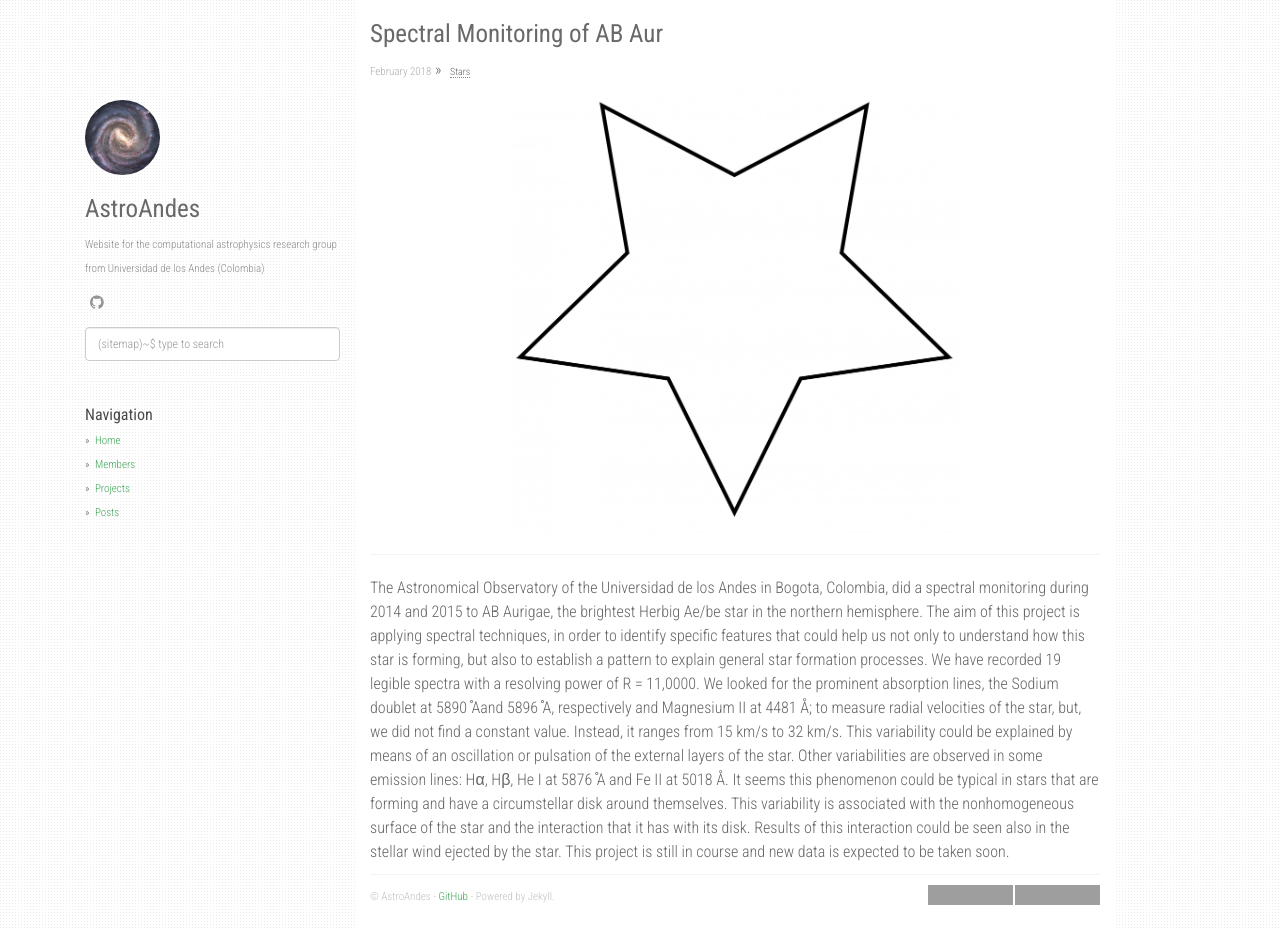
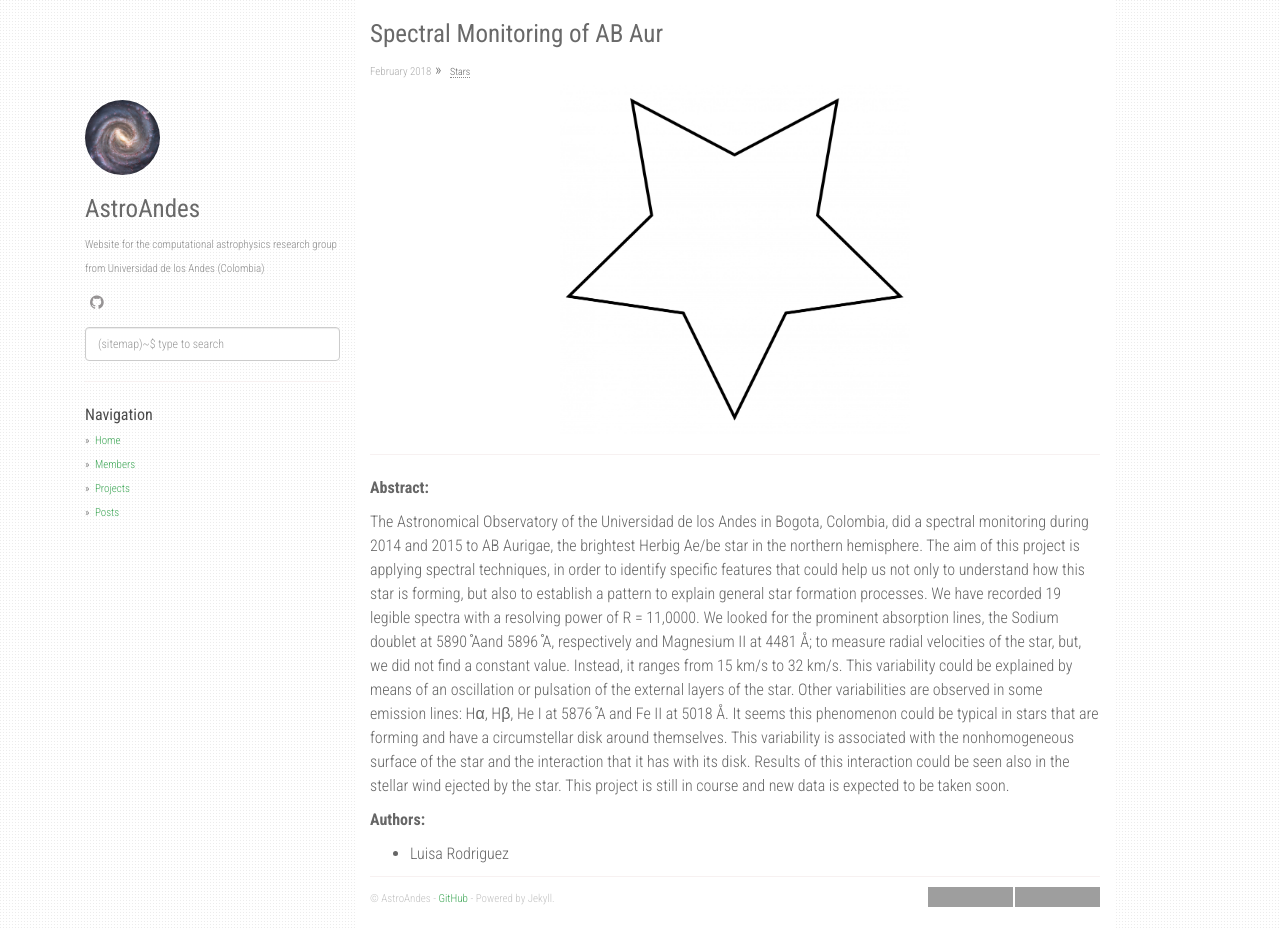
Before and after one commit to astroandes/astroandes.github.io, a Jekyll site: the page built from _project/ab_spectralmonitoring.md, in a window 1280 px wide and 930 px high. Built offline with Jekyll 4.4.1, drawn with Linux system fonts in a browser that asks for light colours; nearby versions of some CDN libraries; grey boxes are pictures that could not be loaded.

Commit message:
updates in projects

```diff
--- a/_layouts/project_single.html
+++ b/_layouts/project_single.html
@@ -19,7 +19,7 @@ layout: default
       {% if project.slug == page.slug %}
         <a href="/static/projects/{{ project.image }}" class="thickbox">
           <center>
-            <img src="/static/projects/{{ project.image }}" alt="{{ page.title }}" title="{{ page.title }}" height="450px">
+            <img src="/static/projects/{{ project.image }}" alt="{{ page.title }}" title="{{ page.title }}" height="350px">
           </center>
         </a>
       {% endif %}
--- a/_project/ab_spectralmonitoring.md
+++ b/_project/ab_spectralmonitoring.md
@@ -3,4 +3,27 @@ layout: project_single
 title:  "Spectral Monitoring of AB Aur"
 slug: "ab_spectralmonitoring"
 ---
-The Astronomical Observatory of the Universidad de los Andes in Bogota, Colombia, did a spectral monitoring during 2014 and 2015 to AB Aurigae, the brightest Herbig Ae/be star in the northern hemisphere. The aim of this project is applying spectral techniques, in order to identify specific features that could help us not only to understand how this star is forming, but also to establish a pattern to explain general star formation processes. We have recorded 19 legible spectra with a resolving power of R = 11,0000. We looked for the prominent absorption lines, the Sodium doublet at 5890 ̊Aand 5896 ̊A, respectively and Magnesium II at 4481 Å; to measure radial velocities of the star, but, we did not find a constant value. Instead, it ranges from 15 km/s to 32 km/s. This variability could be explained by means of an oscillation or pulsation of the external layers of the star. Other variabilities are observed in some emission lines: Hα, Hβ, He I at 5876 ̊A and Fe II at 5018 Å. It seems this phenomenon could be typical in stars that are forming and have a circumstellar disk around themselves. This variability is associated with the nonhomogeneous surface of the star and the interaction that it has with its disk. Results of this interaction could be seen also in the stellar wind ejected by the star. This project is still in course and new data is expected to be taken soon.
+**Abstract:**
+
+The Astronomical Observatory of the Universidad de los Andes in Bogota, Colombia,
+did a spectral monitoring during 2014 and 2015 to AB Aurigae, the brightest
+Herbig Ae/be star in the northern hemisphere. The aim of this project is applying
+spectral techniques, in order to identify specific features that could help us
+not only to understand how this star is forming, but also to establish a pattern
+to explain general star formation processes. We have recorded 19 legible spectra
+with a resolving power of R = 11,0000. We looked for the prominent absorption
+lines, the Sodium doublet at 5890 ̊Aand 5896 ̊A, respectively and Magnesium II at
+4481 Å; to measure radial velocities of the star, but, we did not find a constant
+value. Instead, it ranges from 15 km/s to 32 km/s. This variability could be
+explained by means of an oscillation or pulsation of the external layers of the
+star. Other variabilities are observed in some emission lines: Hα, Hβ, He I at
+5876 ̊A and Fe II at 5018 Å. It seems this phenomenon could be typical in stars
+that are forming and have a circumstellar disk around themselves. This variability
+is associated with the nonhomogeneous surface of the star and the interaction
+that it has with its disk. Results of this interaction could be seen also in the
+stellar wind ejected by the star. This project is still in course and new data
+is expected to be taken soon.
+
+**Authors:**
+
+* Luisa Rodriguez
```
Also changed, not shown: _project/ant_spectralvariations.md (+20 -2 lines).
